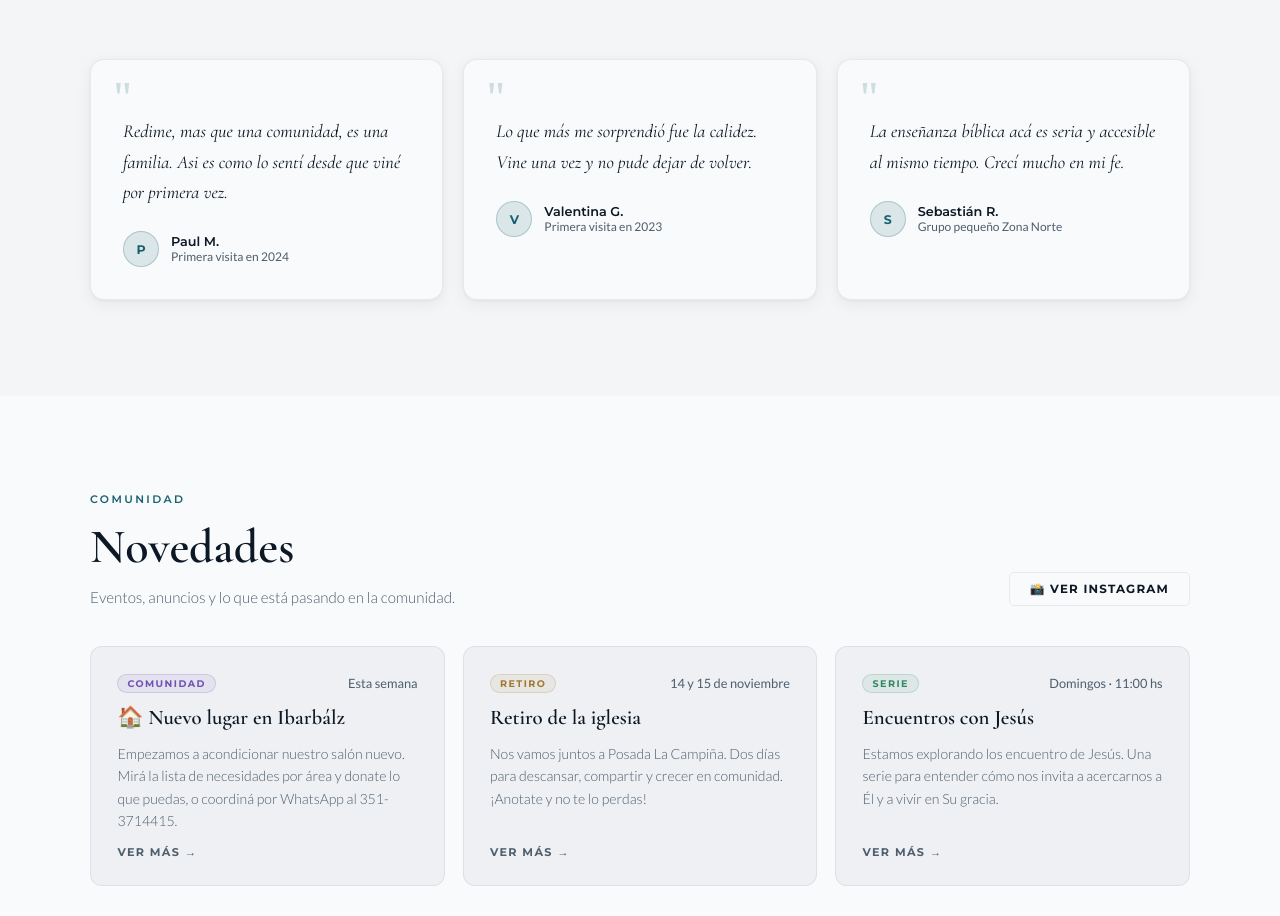
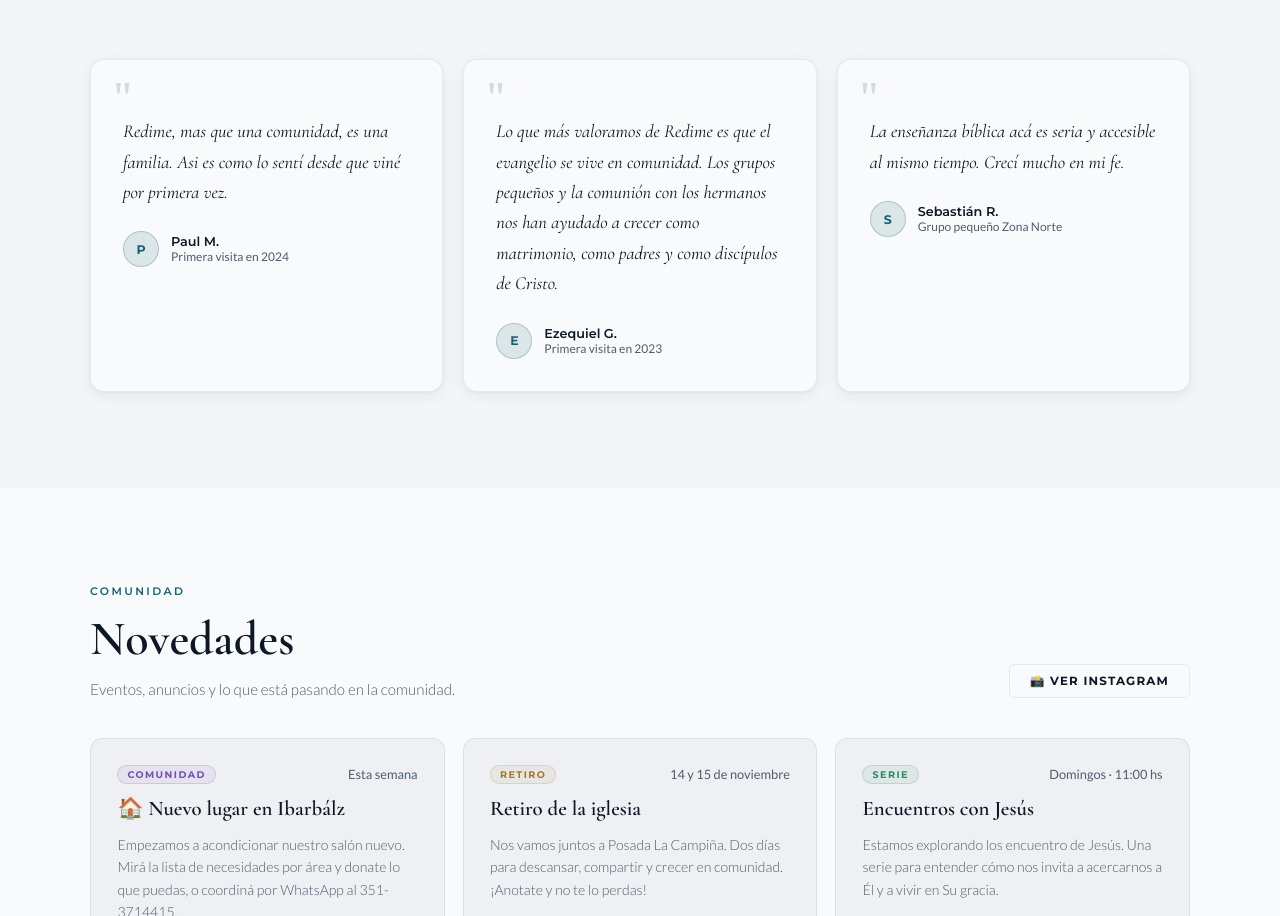
Before and after one commit to mateobenjaminfelicia-source/redime-web, a React (Vite) app: page / in a window 1280 px wide. Shown: the part 2555-3471 px from the top of the page. Built offline with nearby package versions, Linux system fonts and the light colour scheme.

Commit message:
Testimonio de Eze

```diff
--- a/src/data.js
+++ b/src/data.js
@@ -143,7 +143,7 @@ export const TEAM = [
 // Reemplazá por testimonios reales de miembros (con su permiso).
 export const TESTIMONIOS = [
     { quote: "Redime, mas que una comunidad, es una familia. Asi es como lo sentí desde que viné por primera vez.", name: "Paul M.", role: "Primera visita en 2024" },
-    { quote: "Lo que más me sorprendió fue la calidez. Vine una vez y no pude dejar de volver.", name: "Valentina G.", role: "Primera visita en 2023" },
+    { quote: "Lo que más valoramos de Redime es que el evangelio se vive en comunidad. Los grupos pequeños y la comunión con los hermanos nos han ayudado a crecer como matrimonio, como padres y como discípulos de Cristo.", name: "Ezequiel G.", role: "Primera visita en 2023" },
     { quote: "La enseñanza bíblica acá es seria y accesible al mismo tiempo. Crecí mucho en mi fe.", name: "Sebastián R.", role: "Grupo pequeño Zona Norte" },
 ];
 
```
